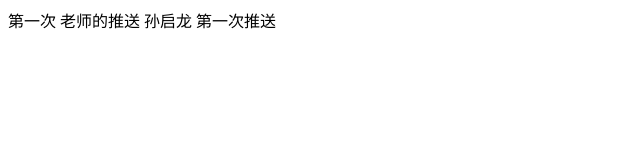
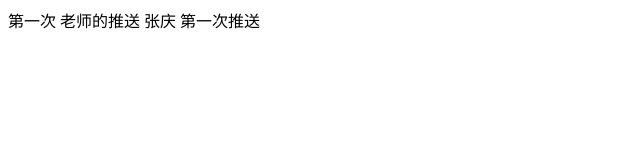
Before and after one commit to teach-tian/2002two, a plain HTML site: page src/index.html in a window 1280 px wide. Shown: the full height of the page, 0-640 px from the left. Drawn offline with Linux system fonts and the light colour scheme.

Commit message:
张庆的修改

```diff
--- a/src/index.html
+++ b/src/index.html
@@ -8,6 +8,6 @@
 <body>
     第一次
     老师的推送
-孙启龙 第一次推送
+张庆 第一次推送
 </body>
 </html>
```
